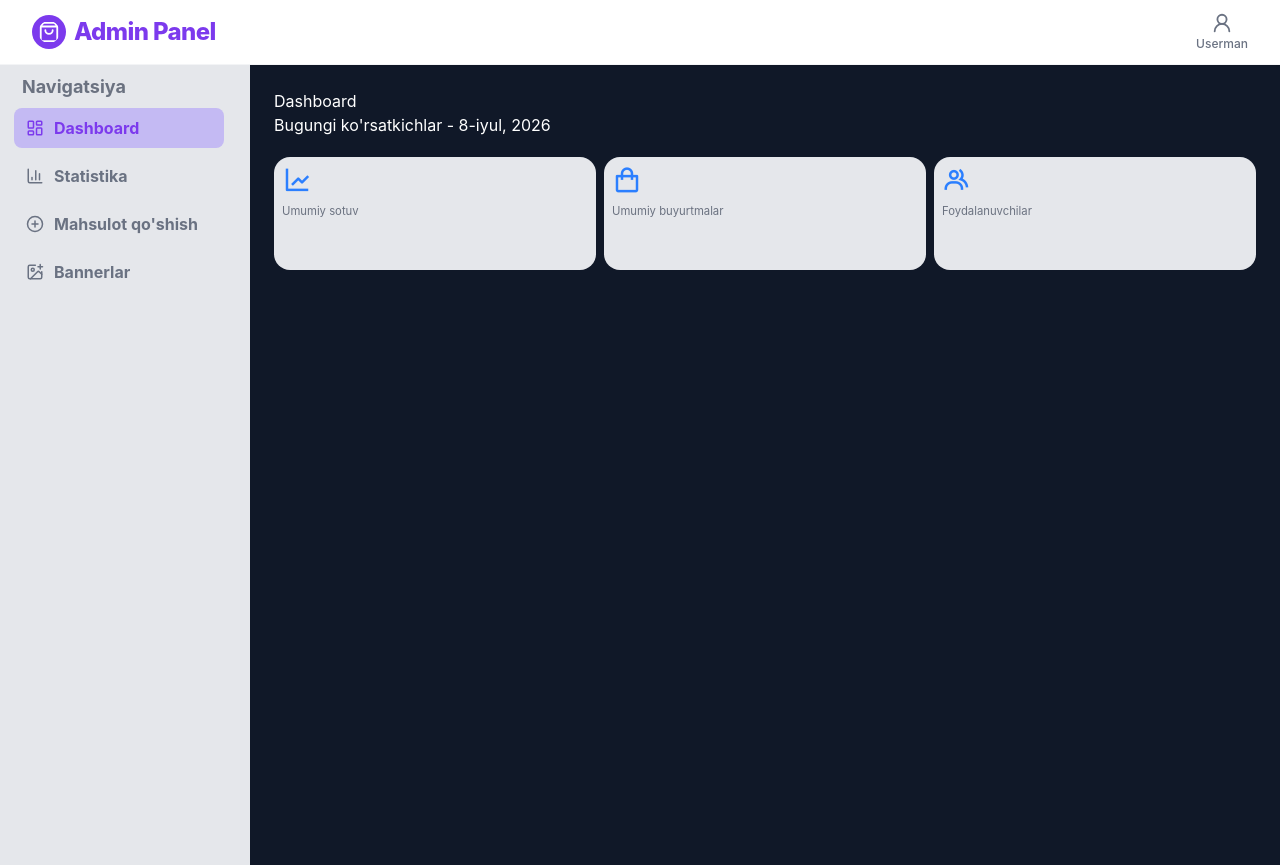
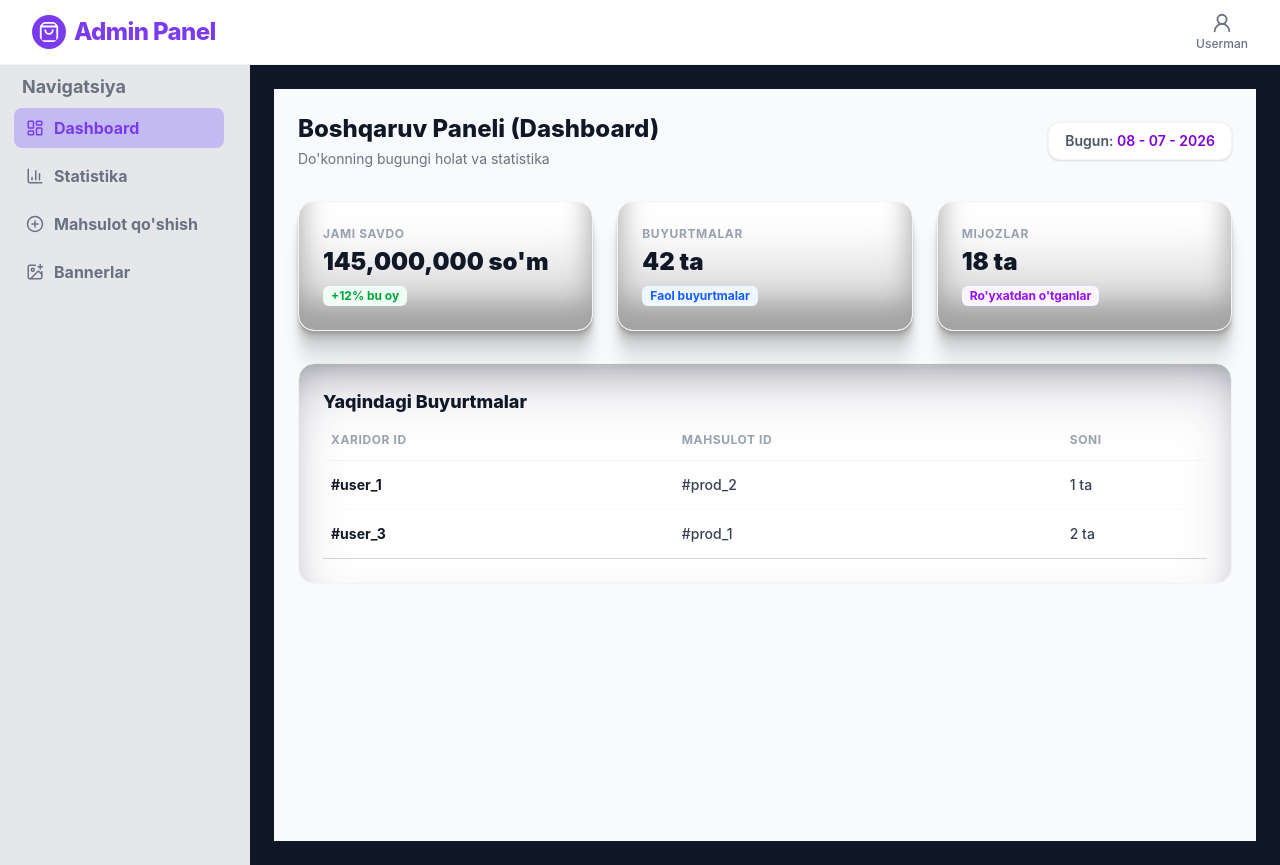
Before and after one commit to sherxonbek/imtihon, a React (Vite) app: page /admin in a window 1280 px wide. Built offline with nearby package versions, Linux system fonts and the light colour scheme.

Commit message:
dashboard qismini ozgartirdim

```diff
--- a/src/admin/pages/Dashboard.jsx
+++ b/src/admin/pages/Dashboard.jsx
@@ -1,51 +1,102 @@
 import React from "react";
-const months = [
-  "yanvar",
-  "fevral",
-  "mart",
-  "aprel",
-  "may",
-  "iyun",
-  "iyul",
-  "avgust",
-  "sentabr",
-  "oktabr",
-  "noyabr",
-  "dekabr",
-];
 
-const date = new Date();
-const today = `${date.getDate()}-${months[date.getMonth()]}, ${date.getFullYear()}`;
+
+function bugunVaqt() {
+  const date = new Date();
+  const kun = String(date.getDate()).padStart(2, '0');
+  const oy = String(date.getMonth() + 1).padStart(2, '0');
+  const yil = date.getFullYear();
+
+  return (`${kun} - ${oy} - ${yil}`)
+}
+
 
 function Dashboard() {
   return (
-    <div>
-      <h1>Dashboard</h1>
-      <span>Bugungi ko'rsatkichlar - {today}</span>
-      <div className="flex gap-2 mt-5">
-        <div className="w-1/3 h-[112.6px] bg-gray-200 rounded-2xl">
-          <i className="bx bx-line-chart text-blue-500 text-3xl m-2"></i>
-          <span className="text-[#6B7280] flex text-[11.3px] mx-2">
-            Umumiy sotuv
-          </span>
-          <h2></h2>
+    <div className="p-6 bg-gray-50 h-full font-Nunito text-gray-800">
+
+      <div className="flex flex-col sm:flex-row justify-between items-start sm:items-center gap-4 mb-8">
+        <div>
+          <h1 className="text-2xl font-extrabold text-gray-900">Boshqaruv Paneli (Dashboard)</h1>
+          <p className="text-sm text-gray-500 mt-1">Do'konning bugungi holat va statistika</p>
         </div>
-        <div className="w-1/3 h-[112.6px] bg-gray-200 rounded-2xl">
-          <i className="bx bx-shopping-bag text-blue-500 text-3xl m-2"></i>
-          <span className="text-[#6B7280] flex text-[11.3px] mx-2">
-            Umumiy buyurtmalar
-          </span>
-          <h2></h2>
-        </div>
-        <div className="w-1/3 h-[112.6px] bg-gray-200 rounded-2xl">
-          <i className="bx bx-group text-blue-500 text-3xl m-2"></i>
-          <span className="text-[#6B7280] flex text-[11.3px] mx-2">
-            Foydalanuvchilar
-          </span>
-          <h2></h2>
+        <div className="text-sm font-semibold bg-white px-4 py-2 rounded-xl shadow-sm border border-gray-100 text-gray-600">
+          Bugun: <span className="text-purple-700">{bugunVaqt()}</span>
         </div>
       </div>
+
+      <div className="grid grid-cols-1 md:grid-cols-3 gap-6 mb-8">
+
+        <div className="bg-white p-6 rounded-2xl shadow-uzum border border-gray-100 flex items-center justify-between">
+          <div>
+            <p className="text-xs font-bold text-gray-400 uppercase tracking-wider">Jami Savdo</p>
+            <h3 className="text-2xl font-black text-gray-900 mt-1">
+              145,000,000 so'm
+            </h3>
+            <span className="text-xs text-green-600 font-bold bg-green-50 px-2 py-0.5 rounded-md mt-2 inline-block">+12% bu oy</span>
+          </div>
+
+        </div>
+
+        <div className="bg-white p-6 rounded-2xl shadow-uzum border border-gray-100 flex items-center justify-between">
+          <div>
+            <p className="text-xs font-bold text-gray-400 uppercase tracking-wider">Buyurtmalar</p>
+            <h3 className="text-2xl font-black text-gray-900 mt-1">
+              42 ta
+            </h3>
+            <span className="text-xs text-blue-600 font-bold bg-blue-50 px-2 py-0.5 rounded-md mt-2 inline-block">Faol buyurtmalar</span>
+          </div>
+        </div>
+
+        <div className="bg-white p-6 rounded-2xl shadow-uzum border border-gray-100 flex items-center justify-between">
+          <div>
+            <p className="text-xs font-bold text-gray-400 uppercase tracking-wider">Mijozlar</p>
+            <h3 className="text-2xl font-black text-gray-900 mt-1">
+              18 ta
+            </h3>
+            <span className="text-xs text-purple-600 font-bold bg-purple-50 px-2 py-0.5 rounded-md mt-2 inline-block">Ro'yxatdan o'tganlar</span>
+          </div>
+        </div>
+
+      </div>
+
+      <div className="bg-white rounded-2xl shadow-card border border-gray-100 p-6">
+        <div className="flex justify-between items-center mb-4">
+          <h2 className="text-lg font-extrabold text-gray-900">Yaqindagi Buyurtmalar</h2>
+        </div>
+
+        <div className="overflow-x-auto">
+          <table className="w-full text-left border-collapse">
+            <thead>
+              <tr className="border-b border-gray-100 text-xs font-bold text-gray-400 uppercase tracking-wider">
+                <th className="pb-3 pl-2">Xaridor ID</th>
+                <th className="pb-3">Mahsulot ID</th>
+                <th className="pb-3">Soni</th>
+              </tr>
+            </thead>
+            <tbody className="text-sm font-medium text-gray-700">
+
+              <tr className="border-b border-gray-50 hover:bg-gray-50 transition-colors">
+                <td className="py-3.5 pl-2 font-bold text-gray-900">#user_1</td>
+                <td className="py-3.5">#prod_2</td>
+                <td className="py-3.5">1 ta</td>
+
+              </tr>
+
+              <tr className="border-b border-gray-300 hover:bg-gray-200 transition-colors">
+                <td className="py-3.5 pl-2 font-bold text-gray-900">#user_3</td>
+                <td className="py-3.5">#prod_1</td>
+                <td className="py-3.5">2 ta</td>
+
+              </tr>
+
+            </tbody>
+          </table>
+        </div>
+      </div>
+
     </div>
+
   );
 }
 
--- a/src/index.css
+++ b/src/index.css
@@ -4,4 +4,8 @@
   .shadow-uzum {
     box-shadow: rgba(0, 0, 0, 0.17) 0px -23px 25px 0px inset, rgba(0, 0, 0, 0.15) 0px -36px 30px 0px inset, rgba(0, 0, 0, 0.1) 0px -79px 40px 0px inset, rgba(0, 0, 0, 0.06) 0px 2px 1px, rgba(0, 0, 0, 0.09) 0px 4px 2px, rgba(0, 0, 0, 0.09) 0px 8px 4px, rgba(0, 0, 0, 0.09) 0px 16px 8px, rgba(0, 0, 0, 0.09) 0px 32px 16px;
   }
+
+  .shadow-card {
+    box-shadow: rgba(50, 50, 93, 0.25) 0px 30px 60px -12px inset, rgba(0, 0, 0, 0.3) 0px 18px 36px -18px inset;
+  }
 }
```
